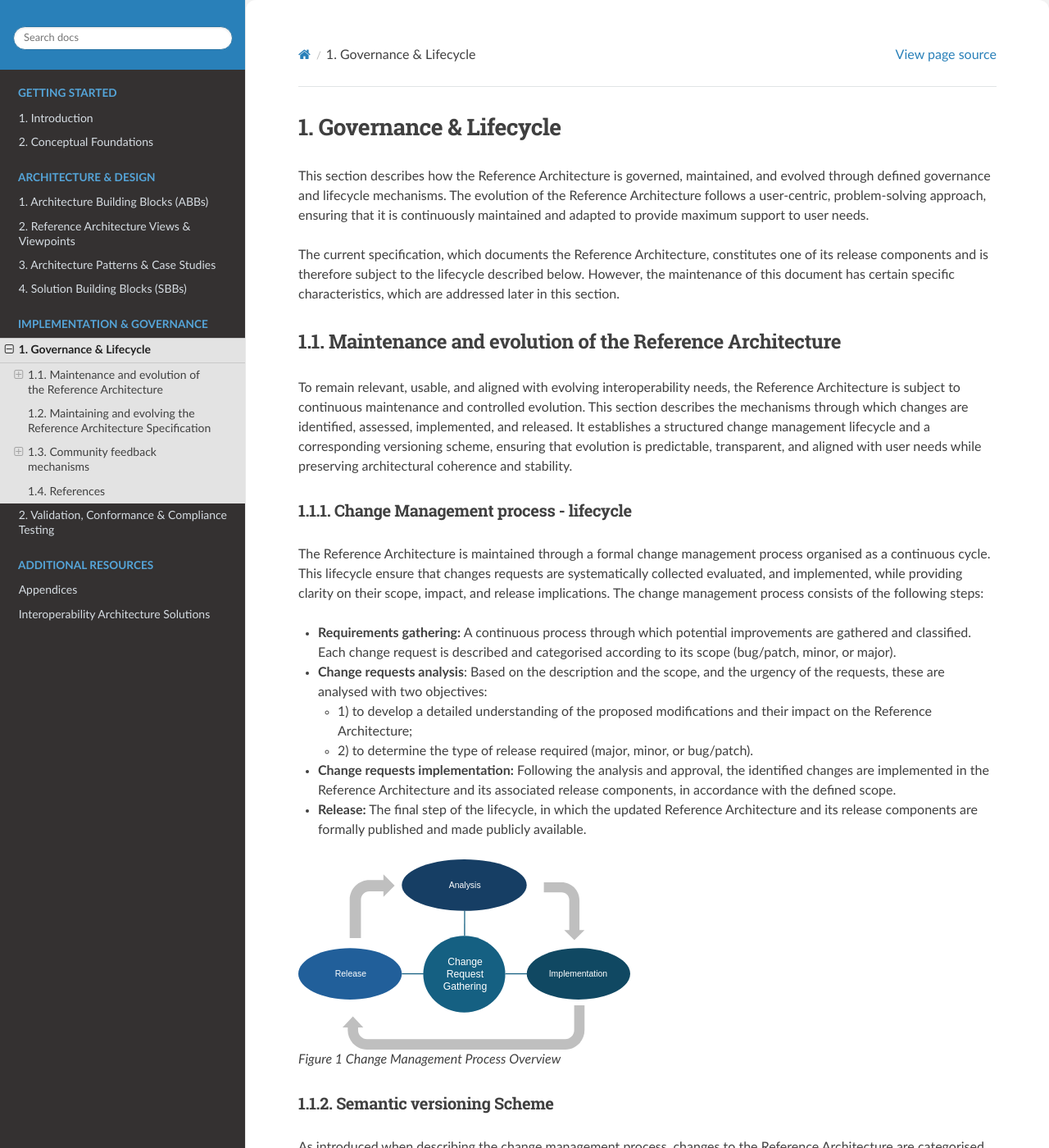
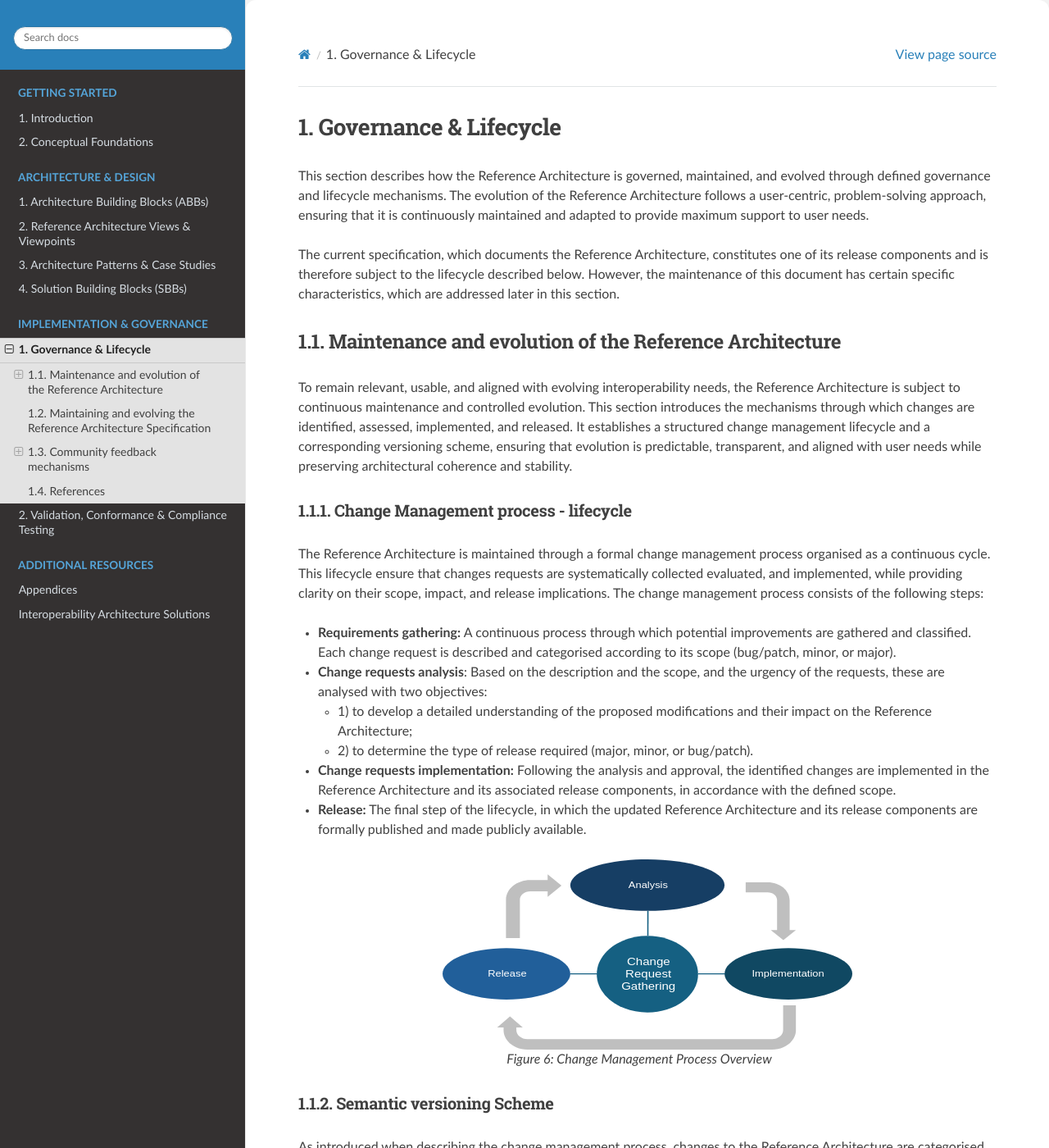
Before and after one commit to CarTool-EC/online-documentation, a Sphinx documentation site: the page built from docs/governance-lifecycle.rst, in a window 1280 px wide and 1400 px high. Shown: the whole window at 82% size. Built offline with Sphinx 7.4.7 and the Read the Docs theme 3.1.0, drawn with Linux system fonts in a browser that asks for light colours.

```diff
--- a/docs/architecture-building-blocks-abbs.rst
+++ b/docs/architecture-building-blocks-abbs.rst
@@ -65,6 +65,10 @@ aspects introduced above. It is relevant to mention and remark that
 these examples might change over time and EIRA versions. However, the
 examples together with the explanations are good and key to understand
 the role of ABBs and their characteristics.
+
+.. figure:: ./images/media/image7.svg
+   :width: 5.21795in
+   :height: 2.41199in
 
 The image above represents the API enablers, which are is a grouping
 that referes to a coherent set of application-level building blocks that
--- a/docs/governance-lifecycle.rst
+++ b/docs/governance-lifecycle.rst
@@ -18,7 +18,7 @@ Maintenance and evolution of the Reference Architecture
 
 To remain relevant, usable, and aligned with evolving interoperability
 needs, the Reference Architecture is subject to continuous maintenance
-and controlled evolution. This section describes the mechanisms through
+and controlled evolution. This section introduces the mechanisms through
 which changes are identified, assessed, implemented, and released. It
 establishes a structured change management lifecycle and a corresponding
 versioning scheme, ensuring that evolution is predictable, transparent,
@@ -60,10 +60,11 @@ steps:
   published and made publicly available.
 
 .. figure:: ./images/media/image10.svg
-   :width: 4.21795in
+   :width: 5.21795in
    :height: 2.41199in
+   :align: center
 
-   Figure 1 Change Management Process Overview
+   Figure 6: Change Management Process Overview
 
 Semantic versioning Scheme
 ~~~~~~~~~~~~~~~~~~~~~~~~~~
@@ -106,8 +107,9 @@ the Reference Architecture and shows how the evolution of this
 specification is integrated within that lifecycle.
 
 .. figure:: ./images/media/image11.png
-   :width: 4.21795in
-   :height: 2.41199in
+   :width: 6.21795in
+   :height: 4.41199in
+   :align: center
 
 Figure 2 Specification Lifecycle timeline
 
```
Also changed, not shown: other parts of docs/architecture-building-blocks-abbs.rst (+1 -1 lines), docs/conceptual-foundations.rst (+22 -1 lines).
